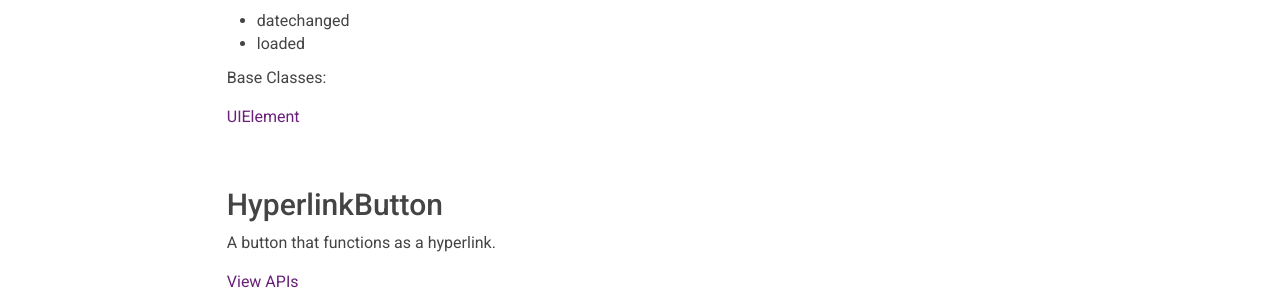
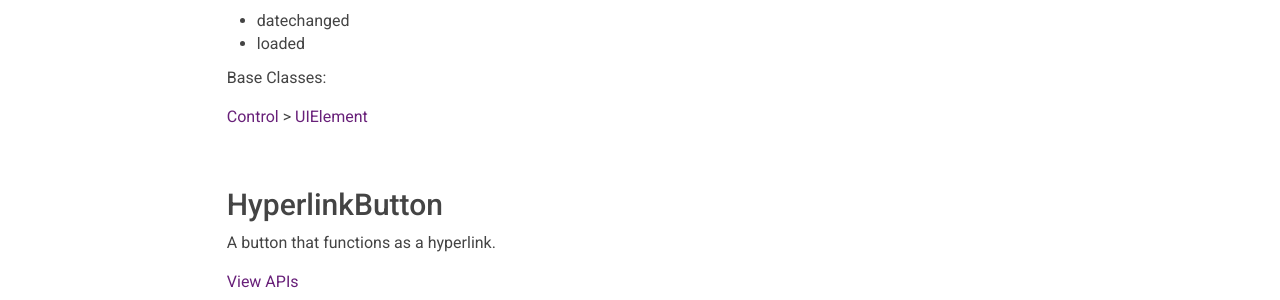
Before and after one commit to microsoft/ace, a Jekyll site: the page built from docs/ui-framework-reference.md, in a window 1280 px wide and 900 px high, scrolled down 2435 px. Shown: the part 153-453 px from the top of the window. Built offline with Jekyll 4.4.1, drawn with Linux system fonts in a browser that asks for light colours.

Commit message:
Add missing base classes to DatePicker and TimePicker

```diff
--- a/docs/ui-framework-reference.md
+++ b/docs/ui-framework-reference.md
@@ -123,7 +123,7 @@ Events (attach with addEventListener):
 
 Base Classes:
 
-<a href="https://github.com/adnathan/ace/blob/master/www/framework/primitives/UIElement.js">UIElement</a>
+<a href="https://github.com/adnathan/ace/blob/master/www/framework/primitives/Control.js">Control</a> > <a href="https://github.com/adnathan/ace/blob/master/www/framework/primitives/UIElement.js">UIElement</a>
 
 <br/>
 
@@ -237,7 +237,7 @@ Events (attach with addEventListener):
 
 Base Classes:
 
-<a href="https://github.com/adnathan/ace/blob/master/www/framework/primitives/UIElement.js">UIElement</a>
+<a href="https://github.com/adnathan/ace/blob/master/www/framework/primitives/Control.js">Control</a> > <a href="https://github.com/adnathan/ace/blob/master/www/framework/primitives/UIElement.js">UIElement</a>
 
 <br/>
 
```
